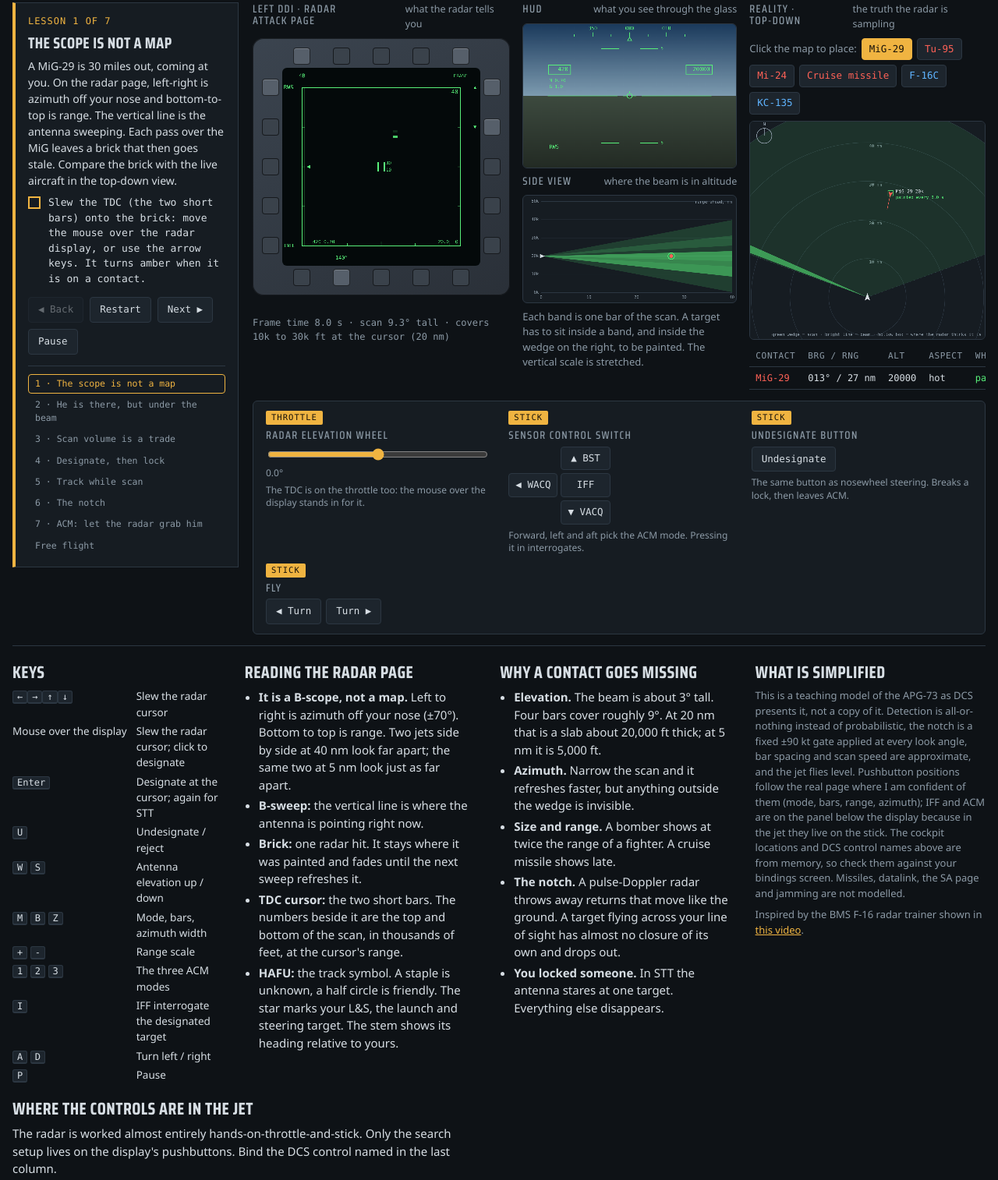
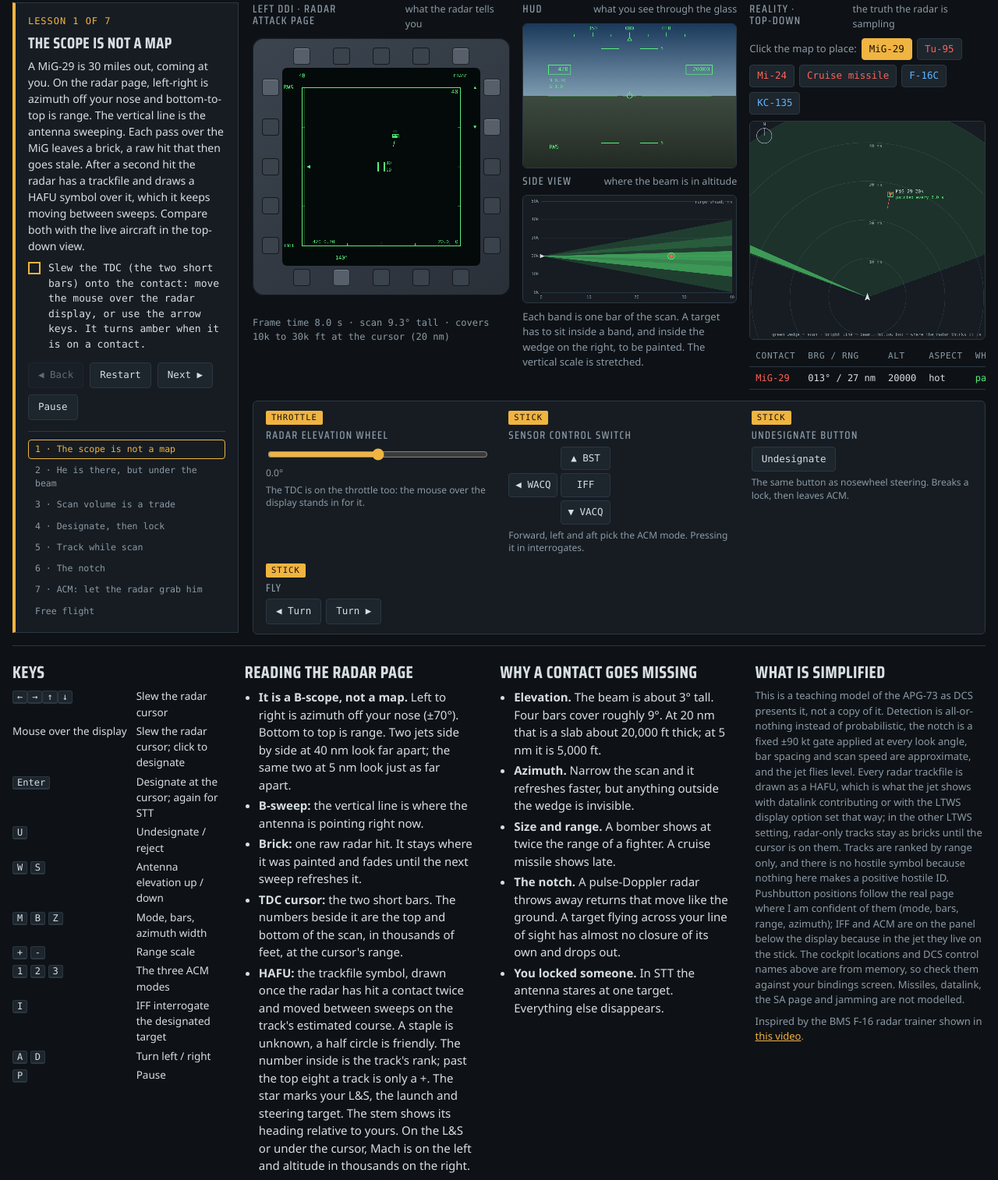
Before and after one commit to MDamon/dcs-radar-trainer, a plain HTML site: page index.html in a window 1280 px wide. Shown: the part 63-1577 px from the top of the page at 78% size. Drawn offline with Linux system fonts and the light colour scheme; a web font is replaced by a local one.

Commit message:
Draw HAFUs for established trackfiles in RWS
The Hornet page showed radar-only tracks as bricks until the cursor was
on them. Raw hits now become ranked HAFU trackfiles after a second hit,
in RWS and TWS, with low-priority tracks past the top eight drawn as +.
Mach is now left of the symbol and altitude right. The F-16 TWS page
shows a search return until its second hit.

Co-Authored-By: Claude Fable 5.2 <noreply@anthropic.com>
Claude-Session: https://claude.ai/code/session_01FCLwykjDWA5hqtfZj1RL7i

```diff
--- a/index.html
+++ b/index.html
@@ -302,6 +302,8 @@ const cover=()=>{const h=(radar.bars-1)/2*BARSP+BEAM/2;return [radar.elC-h,radar
 const frameT=()=>radar.bars*radar.azW/RATE;
 const dropT=()=>Math.max(12,2.5*frameT());
 const alive=t=>t.trk&&time-t.lastHit<dropT();
+function established(t){return !!alive(t)&&t.hits>=2}
+function rankTracks(){const e=targets.filter(t=>established(t)).sort((a,b)=>a.g.r-b.g.r);for(const t of targets)t.rank=0;e.forEach((t,i)=>t.rank=i+1)}
 function inAcm(g){
   if(g.r>10) return false;
   const v=AC.acm[radar.acm];
@@ -312,7 +314,7 @@ function lastBrick(t){for(let i=bricks.length-1;i>=0;i--)if(bricks[i].id===t.id)
 function dispPos(t){
   if(radar.stt===t) return t.g;
   if(!alive(t)) return null;
-  if(radar.mode==='TWS') return trkGeom(t);
+  if(established(t)&&(radar.mode==='TWS'||AC.id==='hornet')) return trkGeom(t);
   return lastBrick(t);
 }
 function pick(){
@@ -327,6 +329,7 @@ function flash(msg){$('flash').innerHTML='<b>'+msg+'</b>';clearTimeout(flashTime
 
 function hit(t){
   const h=t.hdg*D2R;
+  t.hits=time-t.lastHit<dropT()?(t.hits||0)+1:1;
   t.lastHit=time; t.trk={x:t.x,y:t.y,vx:Math.sin(h)*t.spd,vy:Math.cos(h)*t.spd,alt:t.alt,spd:t.spd,hdg:t.hdg,t:time};
 }
 function lock(t,how){radar.stt=t;radar.lns=t;radar.mem=0;bricks=[];hit(t);flags.locked=true;if(how)flags.acmLock=true;flash(how?AC.acm[how].label+' auto-acquired a target into STT':'STT: single target track')}
@@ -335,6 +338,7 @@ function breakLock(msg){radar.stt=null;radar.lns=null;radar.mem=0;flash(msg)}
 function depress(){
   if(radar.stt||radar.acm) return;
   const t=pick();
+  if(t&&AC.id==='hornet'&&!established(t)){flash('No trackfile yet. The radar needs a second hit on a contact before you can designate it.');return}
   if(t){ if(radar.lns===t) lock(t); else {radar.lns=t;flash(AC.t.set)} }
   else if(!AC.follow&&radar.azW<AZS[AZS.length-1]){radar.center=cursor.az;flash('Scan centre moved to '+Math.round(cursor.az)+'°')}
   else flash('Nothing under the cursor. Put the two short bars on a contact, then click or press Enter.');
@@ -425,11 +429,11 @@ function hafu(c,x,y,t,star){
   if(t.iff==='friendly') c.arc(x,y,9,Math.PI,0);
   else {c.moveTo(x-8,y);c.lineTo(x-8,y-9);c.lineTo(x+8,y-9);c.lineTo(x+8,y)}
   c.stroke();
-  const a=(t.trk.hdg-own.hdg)*D2R; c.beginPath();c.moveTo(x,y-4);c.lineTo(x+Math.sin(a)*20,y-4-Math.cos(a)*20);c.stroke();
+  const a=(t.trk.hdg-own.hdg)*D2R; c.beginPath();c.moveTo(x+Math.sin(a)*11,y-4-Math.cos(a)*11);c.lineTo(x+Math.sin(a)*27,y-4-Math.cos(a)*27);c.stroke();
   if(star){c.beginPath();for(let i=0;i<10;i++){const r=i%2?2.5:6,q=i*Math.PI/5;c[i?'lineTo':'moveTo'](x+Math.sin(q)*r,y-4-Math.cos(q)*r)}c.closePath();c.fillStyle=C.crt;c.fill()}
-  else {c.fillStyle=C.crt;c.fillRect(x-1.5,y-5.5,3,3)}
+  else if(t.rank) txt(c,String(t.rank),x,y-3,{a:'center',s:10});
 }
-function tags(c,x,y,t){txt(c,String(Math.round(t.trk.alt/1000)),x-14,y-4,{a:'right',s:12});txt(c,(t.trk.spd/600).toFixed(1),x+14,y-4,{s:12})}
+function tags(c,x,y,t){txt(c,(t.trk.spd/600).toFixed(1),x-14,y-4,{a:'right',s:12});txt(c,String(Math.round(t.trk.alt/1000)),x+14,y-4,{s:12})}
 function drawHornet(){
   const c=ddi; c.clearRect(0,0,520,520);
   c.strokeStyle=C.crt;c.lineWidth=1.2;c.strokeRect(SX0,SY0,SW,SW);
@@ -459,12 +463,13 @@ function drawHornet(){
       c.beginPath();c.moveTo(SX1-2,y);c.lineTo(SX1-12,y-5);c.lineTo(SX1-12,y+5);c.closePath();c.fillStyle=C.crt;c.fill();
       txt(c,Math.round(g.vc)+' Vc',SX1-18,y,{a:'right',s:12});
       if(radar.mem>0) txt(c,'MEM',260,SY0+34,{a:'center',s:14,b:1});
-    }else if(radar.mode==='RWS'){
+    }else{
+      // raw hits, then a HAFU over every established trackfile (RWS and TWS alike)
       for(const b of bricks){ if(b.r>radar.rng)continue; c.globalAlpha=clamp(1-(time-b.t)/8,.12,1);c.fillStyle=C.crt;c.fillRect(ax(b.az)-6,ry(b.r)-3,12,6)}
       c.globalAlpha=1;
-      for(const t of targets){ if(t!==radar.lns&&t!==hoverT)continue; const p=dispPos(t); if(!p||p.r>radar.rng)continue; const x=ax(p.az),y=ry(p.r); hafu(c,x,y,t,t===radar.lns); tags(c,x,y,t)}
-    }else{
-      for(const t of targets){const p=dispPos(t); if(!p||p.r>radar.rng)continue; const x=ax(p.az),y=ry(p.r); hafu(c,x,y,t,t===radar.lns); if(t===radar.lns||t===hoverT) tags(c,x,y,t)}
+      for(const t of targets){ if(!established(t))continue; const p=trkGeom(t); if(p.r>radar.rng)continue; const x=ax(p.az),y=ry(p.r);
+        if(t.rank>8&&t!==radar.lns){txt(c,'+',x,y-4,{a:'center',s:15});continue}
+        hafu(c,x,y,t,t===radar.lns); if(t===radar.lns||t===hoverT) tags(c,x,y,t)}
     }
     if(!radar.stt){ // TDC
       const x=ax(cursor.az),y=SY1-cursor.f*SW,R=cursor.f*radar.rng,[lo,hi]=cover();
@@ -512,7 +517,7 @@ function drawFcr(){
     for(const b of bricks){ if(b.r>radar.rng)continue; c.globalAlpha=clamp(1-(time-b.t)/8,.12,1);c.fillStyle=C.crt;c.fillRect(ax(b.az)-4,ry(b.r)-4,8,8)}
     c.globalAlpha=1;
     const t=radar.lns,p=t&&dispPos(t); if(p&&p.r<=radar.rng) fcrSym(c,ax(p.az),ry(p.r),t,true,true);
-  }else for(const t of targets){const p=dispPos(t); if(!p||p.r>radar.rng)continue; fcrSym(c,ax(p.az),ry(p.r),t,t===radar.lns,t===radar.lns||t===hoverT)}
+  }else for(const t of targets){const p=dispPos(t); if(!p||p.r>radar.rng)continue; if(!established(t)&&t!==radar.lns){c.fillStyle=C.crt;c.fillRect(ax(p.az)-4,ry(p.r)-4,8,8);continue} fcrSym(c,ax(p.az),ry(p.r),t,t===radar.lns,t===radar.lns||t===hoverT)}
   if(!radar.stt&&!acm){
     const x=ax(cursor.az),y=SY1-cursor.f*SW,R=cursor.f*radar.rng,[lo,hi]=cover();
     c.strokeStyle=hoverT?C.amber:C.crt;c.lineWidth=3;c.beginPath();c.moveTo(x-8,y-12);c.lineTo(x-8,y+12);c.moveTo(x+8,y-12);c.lineTo(x+8,y+12);c.stroke();
@@ -601,7 +606,7 @@ function drawMap(){
   else{const cc=scanC();fan(cc-half(),cc+half(),R*1.25,.1);fan(radar.antAz-1.65,radar.antAz+1.65,R*1.25,.55)}
   // what the radar believes
   if(!radar.stt&&!radar.acm){c.strokeStyle=C.crt;c.fillStyle=C.crt;c.lineWidth=1.2;
-    for(const t of targets){const p=dispPos(t); if(!p)continue; const [x,y]=ray(p.az,p.r); c.globalAlpha=radar.mode==='TWS'?1:clamp(1-(time-p.t)/8,.2,1); c.strokeRect(x-6,y-6,12,12)} c.globalAlpha=1}
+    for(const t of targets){const p=dispPos(t); if(!p)continue; const [x,y]=ray(p.az,p.r); c.globalAlpha=p.t==null?1:clamp(1-(time-p.t)/8,.2,1); c.strokeRect(x-6,y-6,12,12)} c.globalAlpha=1}
   for(const t of targets){const [x,y]=w2m(t.x,t.y),T=TYPES[t.type],col=T.side==='hostile'?C.hos:C.fri,[st,ok]=statusOf(t);
     if(x<-20||x>MW+20||y<-20||y>MH+20)continue;
     const a=(t.hdg-own.hdg)*D2R,len=t.spd/60*s*.5; c.strokeStyle=col;c.lineWidth=1;c.beginPath();c.moveTo(x,y);c.lineTo(x+Math.sin(a)*len,y-Math.cos(a)*len);c.stroke();
@@ -619,9 +624,9 @@ function drawMap(){
 /* ---------- lessons ---------- */
 const L=[
  {title:'The scope is not a map',
-  text:'A MiG-29 is 30 miles out, coming at you. On the radar page, left-right is azimuth off your nose and bottom-to-top is range. The vertical line is the antenna sweeping. Each pass over the MiG leaves a brick that then goes stale. Compare the brick with the live aircraft in the top-down view.',
-  goal:'Slew the TDC (the two short bars) onto the brick: move the mouse over the radar display, or use the arrow keys. It turns amber when it is on a contact.',
-  after:'With the cursor over a brick the radar shows its altitude in thousands of feet on the left and Mach on the right. The Hornet calls this latent track-while-scan.',
+  text:'A MiG-29 is 30 miles out, coming at you. On the radar page, left-right is azimuth off your nose and bottom-to-top is range. The vertical line is the antenna sweeping. Each pass over the MiG leaves a brick, a raw hit that then goes stale. After a second hit the radar has a trackfile and draws a HAFU symbol over it, which it keeps moving between sweeps. Compare both with the live aircraft in the top-down view.',
+  goal:'Slew the TDC (the two short bars) onto the contact: move the mouse over the radar display, or use the arrow keys. It turns amber when it is on a contact.',
+  after:'With the cursor on a track the radar shows its Mach on the left and its altitude in thousands of feet on the right. The number inside the symbol is the track\'s rank.',
   f16:{text:'A MiG-29 is 30 miles out, coming at you. On the FCR page, left-right is azimuth off your nose and bottom-to-top is range. The small T sliding along the bottom edge is the antenna. Each pass over the MiG leaves a white square that then goes stale. Compare it with the live aircraft in the top-down view.',
     goal:'Slew the cursor (the two short bars) onto the square: move the mouse over the display, or use the arrow keys. It turns amber when it is on a contact.',
     after:'The cursor is how you tell the radar which return you mean. In search the F-16 shows only the square: no altitude, no heading. You get those by bugging it.'},
@@ -640,14 +645,14 @@ const L=[
   f16:{goal:'Range to 80 (▲, top of the left edge), azimuth to A3 or A1 (third button down on the left), then slide the cursor out to the right. In the F-16 a narrowed scan follows the cursor.'},
   setup(){own.alt=25000;mk('bomber',45,60,28000,'hot')}, check:()=>radar.rng>=80&&radar.azW<=60&&time-targets[0].lastHit<1.5},
  {title:'Designate, then lock',
-  text:'Depressing the TDC on a brick makes it your L&S, the launch and steering target. The HUD now boxes it. Depressing again commands single target track: the antenna stops searching and stares at him.',
-  goal:'Move the mouse over the radar display so the TDC (two short bars) sits on a brick. It turns amber when it has one. Click once to designate, click again to lock. Keyboard: arrow keys slew, Enter depresses.',
+  text:'Depressing the TDC on a trackfile makes it your L&S, the launch and steering target. The HUD now boxes it. Depressing again commands single target track: the antenna stops searching and stares at him.',
+  goal:'Move the mouse over the radar display so the TDC (two short bars) sits on a HAFU. It turns amber when it has one. Click once to designate, click again to lock. Keyboard: arrow keys slew, Enter depresses.',
   after:'STT gives closure (Vc) and a solid track, at a price. Look at the table: every other contact is now invisible to you, and in the real world his radar warning receiver is screaming.',
   f16:{text:'TMS up on a search return bugs it: the radar keeps scanning but spends extra time on that one target, and the HUD boxes it. The F-16 calls this situation awareness mode. TMS up again commands single target track: the antenna stops searching and stares at him.',
     goal:'Put the cursor on a square (it turns amber). Click once to bug it, click again to lock. Keyboard: arrow keys slew, Enter is TMS up.'},
   setup(){mk('fighter',-10,32,23000,'hot');mk('fighter',25,36,19000,'flank')}, check:()=>!!radar.stt},
  {title:'Track while scan',
-  text:'TWS keeps a track file on everything it sees, so every contact gets a symbol with a heading stem. The cost is a smaller scan: 2 bars at 80°, 4 at 40°, 6 at 20°. With an L&S the scan follows it automatically.',
+  text:'RWS builds trackfiles as a by-product of searching. TWS is built around them: it keeps them fresh enough to engage more than one target. The cost is a smaller scan: 2 bars at 80°, 4 at 40°, 6 at 20°. With an L&S the scan follows it automatically.',
   goal:'Switch to TWS (top-left button, or M), designate a contact, then interrogate it with IFF.',
   after:'A friendly reply turns the staple into a half circle. No reply means only that: no reply. Try the others.',
   f16:{text:'TWS keeps a track file on everything it sees, so every contact gets a hollow square with a heading stem. The cost is a smaller scan: about ±25° with three bars, ±10° with four. With a bugged target the scan follows it automatically.',
@@ -770,9 +775,9 @@ const AIRCRAFT={
   ui:{elevH:'Radar elevation wheel',elevNote:'The TDC is on the throttle too: the mouse over the display stands in for it.',scsH:'Sensor control switch',scsNote:'Forward, left and aft pick the ACM mode. Pressing it in interrogates.',undesH:'Undesignate button',bUndes:'Undesignate',undesNote:'The same button as nosewheel steering. Breaks a lock, then leaves ACM.'},
   read:['<b>It is a B-scope, not a map.</b> Left to right is azimuth off your nose (±70°). Bottom to top is range. Two jets side by side at 40 nm look far apart; the same two at 5 nm look just as far apart.',
    '<b>B-sweep:</b> the vertical line is where the antenna is pointing right now.',
-   '<b>Brick:</b> one radar hit. It stays where it was painted and fades until the next sweep refreshes it.',
+   '<b>Brick:</b> one raw radar hit. It stays where it was painted and fades until the next sweep refreshes it.',
    '<b>TDC cursor:</b> the two short bars. The numbers beside it are the top and bottom of the scan, in thousands of feet, at the cursor\'s range.',
-   '<b>HAFU:</b> the track symbol. A staple is unknown, a half circle is friendly. The star marks your L&amp;S, the launch and steering target. The stem shows its heading relative to yours.'],
+   '<b>HAFU:</b> the trackfile symbol, drawn once the radar has hit a contact twice and moved between sweeps on the track\'s estimated course. A staple is unknown, a half circle is friendly. The number inside is the track\'s rank; past the top eight a track is only a +. The star marks your L&amp;S, the launch and steering target. The stem shows its heading relative to yours. On the L&amp;S or under the cursor, Mach is on the left and altitude in thousands on the right.'],
   where:[['RWS / TWS, bars, range scale, azimuth width, erase','Pushbuttons around the DDI showing the radar page','The grey buttons on the bezel','Left/Right DDI PB 1–20'],
    ['Slew the cursor, designate, command STT','<b>Throttle</b>: the TDC, a small thumb joystick on the front of the right throttle that also presses in','Mouse over the display, click','Throttle Designator Controller (slew and Depress)'],
    ['Tilt the antenna up and down','<b>Throttle</b>: the radar elevation wheel on the left throttle','Elevation slider, <kbd>W</kbd> <kbd>S</kbd>','Radar Elevation Control'],
@@ -780,7 +785,7 @@ const AIRCRAFT={
    ['Give the TDC to the radar page','<b>Stick</b>: bump the sensor control switch toward the display the radar is on. A diamond appears in its top-right corner.','Not needed here','Sensor Control Switch Left / Right'],
    ['IFF interrogate','<b>Stick</b>: press the sensor control switch in, with the cursor on the contact','IFF button, <kbd>I</kbd>','Sensor Control Switch Depress'],
    ['Break lock, drop the L&amp;S, leave ACM','<b>Stick</b>: the undesignate button on the front of the grip, which is nosewheel steering on the ground','Undesignate, <kbd>U</kbd>','Undesignate / Nose Wheel Steer Switch']],
-  simp:'This is a teaching model of the APG-73 as DCS presents it, not a copy of it.'+CAVEAT+' Pushbutton positions follow the real page where I am confident of them (mode, bars, range, azimuth); IFF and ACM are on the panel below the display because in the jet they live on the stick. The cockpit locations and DCS control names above are from memory, so check them against your bindings screen. Missiles, datalink, the SA page and jamming are not modelled.'},
+  simp:'This is a teaching model of the APG-73 as DCS presents it, not a copy of it.'+CAVEAT+' Every radar trackfile is drawn as a HAFU, which is what the jet shows with datalink contributing or with the LTWS display option set that way; in the other LTWS setting, radar-only tracks stay as bricks until the cursor is on them. Tracks are ranked by range only, and there is no hostile symbol because nothing here makes a positive hostile ID. Pushbutton positions follow the real page where I am confident of them (mode, bars, range, azimuth); IFF and ACM are on the panel below the display because in the jet they live on the stick. The cockpit locations and DCS control names above are from memory, so check them against your bindings screen. Missiles, datalink, the SA page and jamming are not modelled.'},
  f16:{id:'f16',h1:'Viper Radar Trainer',cap:'Left MFD · FCR page',draw:drawFcr,gimbal:60,follow:true,
   azs:[20,60,120],bars:[1,2,4],twsBars:[2,3,4],twsMax:{2:50,3:50,4:20},twsDef:3,
   t:{lns:'bugged target',set:'Target bugged. TMS up again for STT.'},
@@ -802,7 +807,7 @@ const AIRCRAFT={
    ['IFF interrogate','<b>Stick</b>: TMS left','IFF button, <kbd>I</kbd>','TMS Switch Left'],
    ['Drop the bug, break lock','<b>Stick</b>: TMS down','TMS down button, <kbd>U</kbd>','TMS Switch Down'],
    ['Make the FCR the sensor of interest','<b>Stick</b>: DMS down moves the sensor of interest between the two MFDs','Not needed here','DMS Switch Down']],
-  simp:'This is a teaching model of the APG-68 as DCS presents it, not a copy of it.'+CAVEAT+' Button positions follow the real FCR page where I am confident of them (submode, range, azimuth, bars). TWS scan widths, ACM pattern sizes, cockpit locations and DCS control names are from memory, so check them against the manual and your bindings screen. The other search submodes, the HSD, datalink, missiles and jamming are not modelled.'}
+  simp:'This is a teaching model of the APG-68 as DCS presents it, not a copy of it.'+CAVEAT+' In RWS returns stay as search squares until you bug one; in TWS a return becomes a track after its second hit, and the separate step of promoting tracks to system tracks is skipped. Button positions follow the real FCR page where I am confident of them (submode, range, azimuth, bars). TWS scan widths, ACM pattern sizes, cockpit locations and DCS control names are from memory, so check them against the manual and your bindings screen. The other search submodes, the HSD, datalink, missiles and jamming are not modelled.'}
 };
 function setAC(id){
   AC=AIRCRAFT[id]||AIRCRAFT.hornet;GIMBAL=AC.gimbal;AZS=AC.azs;TWSMAX=AC.twsMax;
@@ -823,7 +828,7 @@ let last=performance.now(),uiT=0;
 function frame(now){
   const dt=Math.min(.05,(now-last)/1000);last=now;
   if(!paused)step(dt);
-  hoverT=pick();
+  rankTracks();hoverT=pick();
   AC.draw();drawHud();drawSide();drawMap();checkLesson();
   if(now-uiT>250){uiT=now;slowUi()}
   requestAnimationFrame(frame);
```
